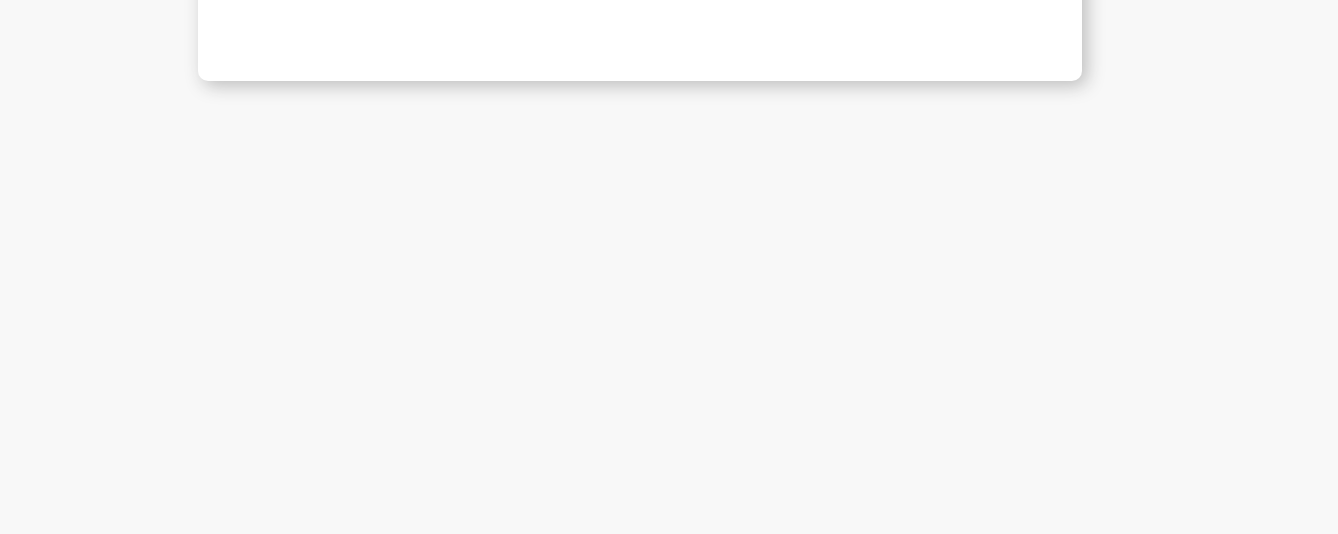
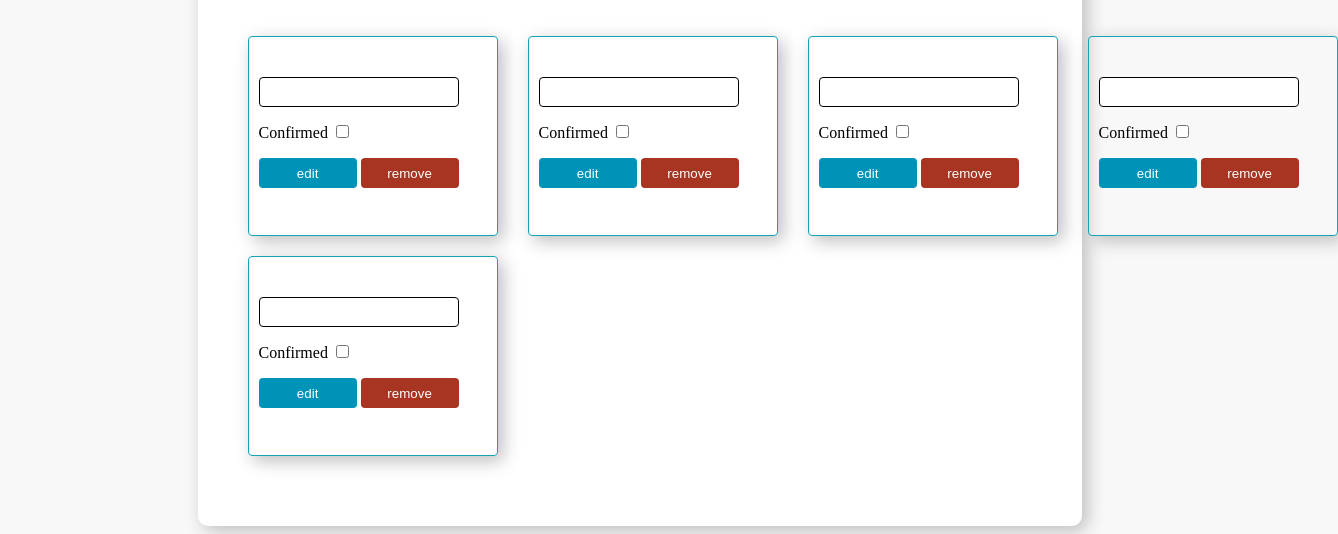
Before and after one commit to Alexie81/RSVP, a plain HTML site: page index.html in a window 1280 px wide. Shown: the part 579-1113 px from the top of the page, 1338 px wide, since content can reach past the window. Before the commit the page ends 800 px from the top, so only its background shows below. Drawn offline with Linux system fonts and the light colour scheme.

Commit message:
Finish design

```diff
--- a/css/main.css
+++ b/css/main.css
@@ -13,9 +13,10 @@ main {
   margin-right: auto;
   margin-left: auto;
   margin-top: 60px;
+  padding-bottom: 20px;
 }
 main > .img_header{
-  background-image: url("../img/header.jpeg");
+  background: linear-gradient( rgba(255, 255, 255, 0.4), rgba(255, 255, 255, 0.4) ), url("../img/header.jpeg");
   background-repeat: no-repeat;
   background-position: center;
   background-size: cover;
@@ -23,6 +24,9 @@ main > .img_header{
   background-repeat: no-repeat;
   border-top-left-radius: 10px;
   border-top-right-radius: 10px;
+  display: flex;
+  align-items: center;
+  justify-content: center;
 }
 main > .input_body{
   width: 500px;
@@ -66,6 +70,7 @@ main > .input_body > button:hover{
 main > .container {
   padding-left: 50px;
   padding-right: 50px;
+  margin-bottom: 50px;
 }
 main > .container > .header_main{
   height: 55px;
@@ -76,6 +81,7 @@ main > .container > .header_main{
 main > .container > .header_main > h1{
   font-weight: 500 !important;
   font-size: 45px;
+  text-decoration: underline dotted;
 }
 main > .container > .header_main > .checkbox{
   margin-left: auto;
@@ -84,3 +90,50 @@ main > .container > .header_main > .checkbox{
 main > .container > .header_main > .checkbox >*{
   cursor: pointer;
 }
+main > .container > .body_main {
+  margin-top: 50px;
+  display: grid;
+  grid-gap: 20px;
+  grid-template-columns: auto auto auto auto;
+  align-items: start;
+}
+main > .container > .body_main > .card {
+  width: 250px;
+  height: 200px;
+  border: 1px solid rgb(19, 163, 182);
+  box-shadow: 5px 5px 18px #bdbdbd;
+  padding:10px;
+  padding-top: 40px;
+  border-radius: 4px;
+  margin-right: 10px;
+}
+main > .container > .body_main > .card > input[type="text"] {
+  width: 200px;
+  border: 1px solid #000;
+  height: 30px;
+  outline: none;
+  border-radius:4px;
+  font-size: 18px;
+  margin-bottom: 15px;
+}
+main > .container > .body_main > .card > input[type="checkbox"] {
+  outline: none;
+  border-radius:4px;
+  margin-bottom: 10px;
+}
+main > .container > .body_main > .card > button {
+  width: 98px;
+  margin-top: 10px;
+  height: 30px;
+  border: none;
+  border-radius:4px;
+  cursor: pointer;
+}
+main > .container > .body_main > .card > .btn_edit {
+  background-color: rgb(0, 147, 184) !important;
+  color: #fff !important;
+}
+main > .container > .body_main > .card > .btn_remove {
+  background-color: rgb(167, 53, 33) !important;
+  color: #fff !important;
+}
--- a/index.html
+++ b/index.html
@@ -14,7 +14,9 @@
     <header></header>
 
     <main>
-      <div class="img_header"></div>
+      <div class="img_header">
+        <img src="img/rsvp.png" height="350px">
+      </div>
       <div class="input_body">
         <input class="invite_input" placeholder="Invite Someone"/><button class="btn btn_submit">Submit</button>
       </div>
@@ -22,8 +24,45 @@
         <div class="header_main">
           <h1>Invites</h1>
           <div class="checkbox">
-            <label for="scales">Hide those who heaven't responded</label>
-            <input type="checkbox" id="scales" name="scales">
+            <label for="hide_resp">Hide those who heaven't responded</label>
+            <input type="checkbox" id="hide_resp" name="hide_resp">
+          </div>
+        </div>
+        <div class="body_main">
+          <div class="card">
+            <input type="text"/> <br />
+            <label for="confirmed">Confirmed</label>
+            <input type="checkbox" id="confirmed"> <br />
+            <button class="btn btn_edit">edit</button>
+            <button class="btn btn_remove">remove</button>
+          </div>
+          <div class="card">
+            <input type="text"/> <br />
+            <label for="confirmed">Confirmed</label>
+            <input type="checkbox" id="confirmed"> <br />
+            <button class="btn btn_edit">edit</button>
+            <button class="btn btn_remove">remove</button>
+          </div>
+          <div class="card">
+            <input type="text"/> <br />
+            <label for="confirmed">Confirmed</label>
+            <input type="checkbox" id="confirmed"> <br />
+            <button class="btn btn_edit">edit</button>
+            <button class="btn btn_remove">remove</button>
+          </div>
+          <div class="card">
+            <input type="text"/> <br />
+            <label for="confirmed">Confirmed</label>
+            <input type="checkbox" id="confirmed"> <br />
+            <button class="btn btn_edit">edit</button>
+            <button class="btn btn_remove">remove</button>
+          </div>
+          <div class="card">
+            <input type="text"/> <br />
+            <label for="confirmed">Confirmed</label>
+            <input type="checkbox" id="confirmed"> <br />
+            <button class="btn btn_edit">edit</button>
+            <button class="btn btn_remove">remove</button>
           </div>
         </div>
       </div>
```
Also changed, not shown: img/rsvp.png (added).
